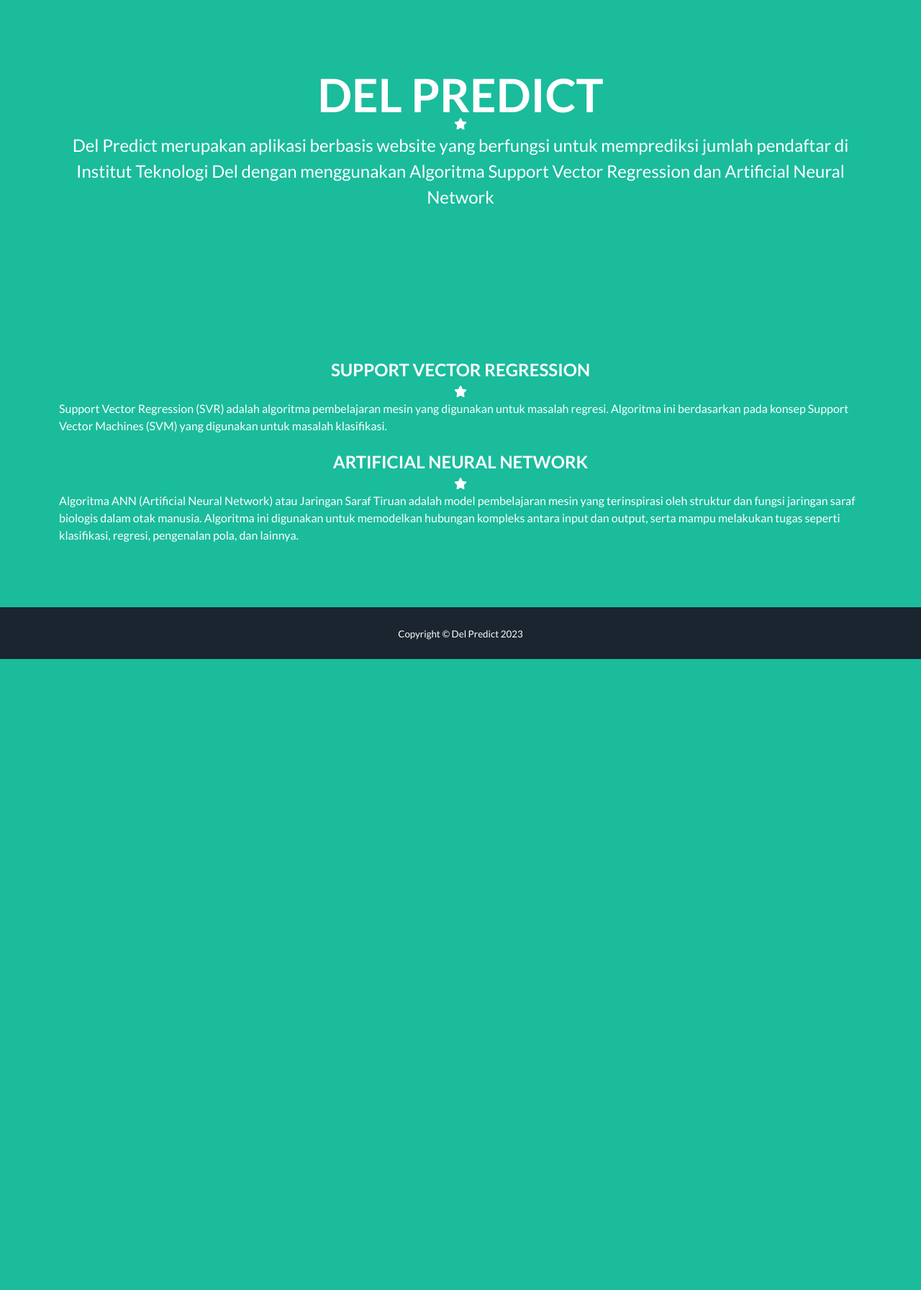
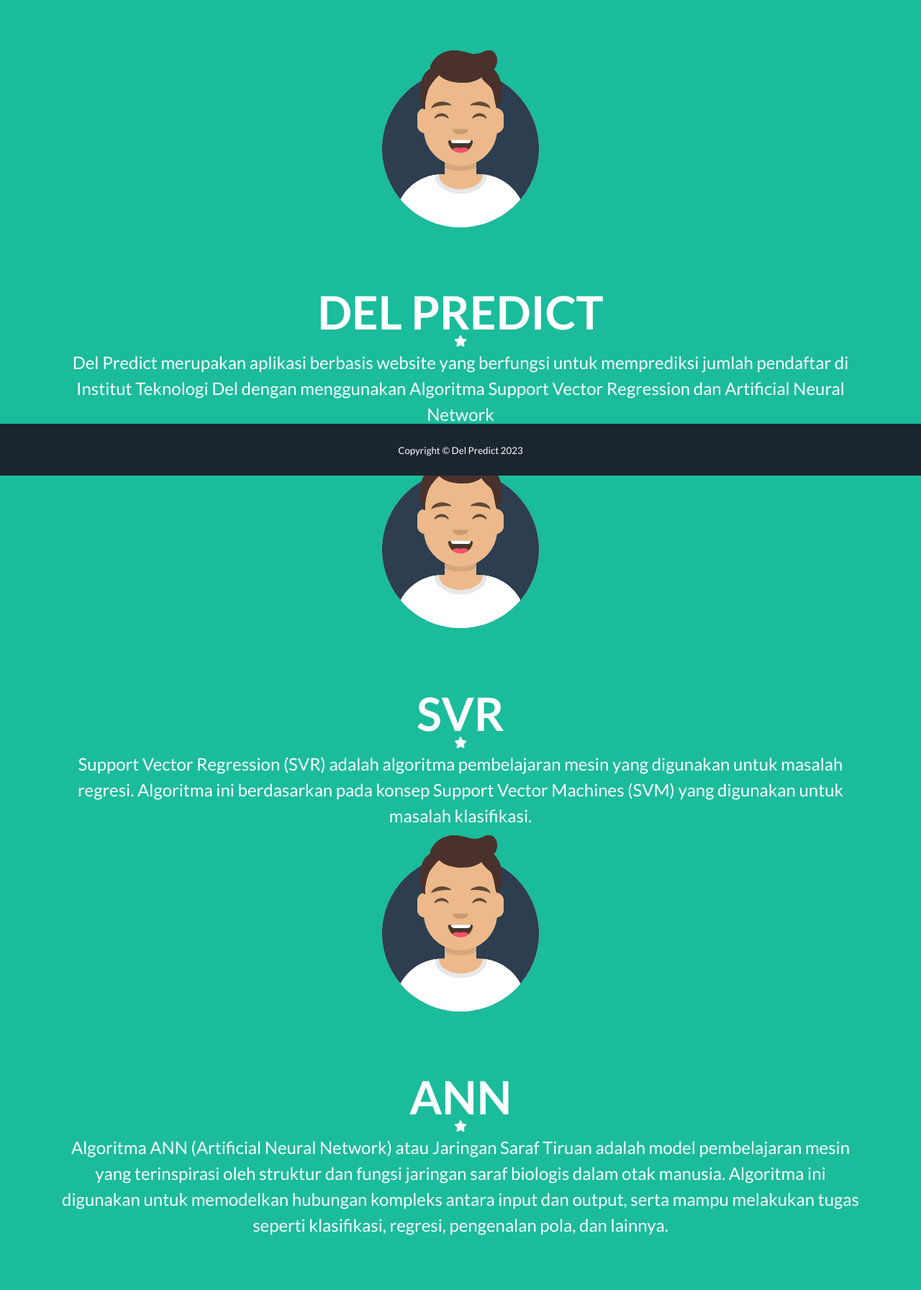
Before and after one commit to agnesnababan/Simulator-Del-Predict, a Flask app: page / in a window 1280 px wide. Shown: the part 139-1932 px from the top of the page at 72% size. Before the commit the page ends 1055 px from the top, so only its background shows below. Run offline with Flask 3, Linux system fonts and the light colour scheme; parts of the project's set-up code (start-up, migrations or seed data) failed here and were passed over; some libraries are stand-ins or nearby versions.

Commit message:
updates style.css

```diff
--- a/templates/index.html
+++ b/templates/index.html
@@ -42,7 +42,8 @@
         <!-- Masthead-->
         <header class="masthead bg-primary text-white text-center">
             <div class="container d-flex align-items-center flex-column">
-
+                <!-- Masthead Avatar Image-->
+                <img class="masthead-avatar mb-5" src="../static/image/avataaars.svg" alt="..." />
                 <!-- Masthead Heading-->
                 <h1 class="masthead-heading text-uppercase mb-0">Del Predict</h1>
                 <!-- Icon Divider-->
@@ -54,12 +55,12 @@
                 <!-- Masthead Subheading-->
                 <p class="masthead-subheading font-weight-light mb-0">Del Predict merupakan aplikasi berbasis website yang berfungsi untuk memprediksi jumlah pendaftar di Institut Teknologi Del dengan menggunakan Algoritma Support Vector Regression dan Artificial Neural Network</p>
             </div>
-        </header>
-        <!-- About Section-->
-        <section class="page-section bg-primary text-white mb-0" id="about">
+            <br>
             <div class="container d-flex align-items-center flex-column">
+                <!-- Masthead Avatar Image-->
+                <img class="masthead-avatar mb-5" src="../static/image/avataaars.svg" alt="..." />
                 <!-- Masthead Heading-->
-                <h1 class="masthead-heading text-uppercase mb-0">Support Vector Regression</h1>
+                <h1 class="masthead-heading text-uppercase mb-0">SVR</h1>
                 <!-- Icon Divider-->
                 <div class="divider-custom divider-light">
                     <div class="divider-custom-line"></div>
@@ -70,8 +71,10 @@
                 <p class="masthead-subheading font-weight-light mb-0">Support Vector Regression (SVR) adalah algoritma pembelajaran mesin yang digunakan untuk masalah regresi. Algoritma ini berdasarkan pada konsep Support Vector Machines (SVM) yang digunakan untuk masalah klasifikasi.</p>
             </div>
             <div class="container d-flex align-items-center flex-column">
+                <!-- Masthead Avatar Image-->
+                <img class="masthead-avatar mb-5" src="../static/image/avataaars.svg" alt="..." />
                 <!-- Masthead Heading-->
-                <h1 class="masthead-heading text-uppercase mb-0">Artificial Neural Network</h1>
+                <h1 class="masthead-heading text-uppercase mb-0">ANN</h1>
                 <!-- Icon Divider-->
                 <div class="divider-custom divider-light">
                     <div class="divider-custom-line"></div>
@@ -82,9 +85,9 @@
                 <p class="masthead-subheading font-weight-light mb-0">Algoritma ANN (Artificial Neural Network) atau Jaringan Saraf Tiruan adalah model pembelajaran mesin yang terinspirasi oleh struktur dan fungsi jaringan saraf biologis dalam otak manusia. Algoritma ini digunakan untuk memodelkan hubungan kompleks antara input dan output, serta mampu melakukan tugas seperti klasifikasi, regresi, pengenalan pola, dan lainnya.</p>
             </div>
 
-        </section>
+        </header>
         <!-- Copyright Section-->
-        <div class="copyright py-4 text-center text-white">
+        <div class="copyright py-4 text-center text-white fixed-bottom">
             <div class="container"><small>Copyright &copy; Del Predict 2023</small></div>
         </div>
         <!-- Bootstrap core JS-->
```
Also changed, not shown: static/css/style.css (line endings or trailing spaces).
